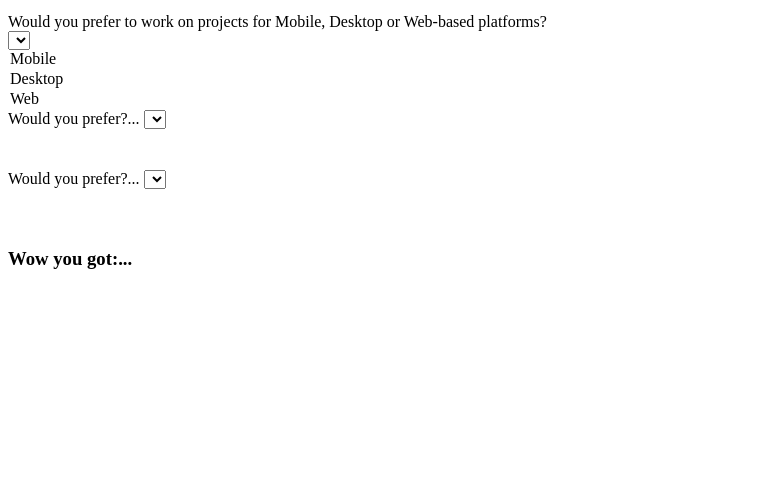
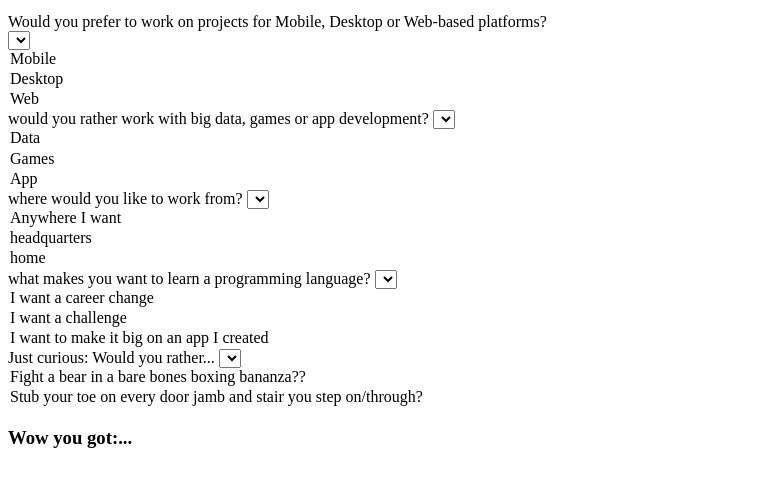
Before and after one commit to jamaier/language-suggester, a plain HTML site: page index.html in a window 1280 px wide. Shown: the part 101-588 px from the top of the page, without its empty margins (0-762 px from the left). Drawn offline with Linux system fonts and the light colour scheme.

Commit message:
Finish initial HTML layout and additional whiteboarding.

```diff
--- a/index.html
+++ b/index.html
@@ -18,16 +18,31 @@
       <option value="Web">Web</option>
   </div>
   <div class="formTwo" name="formTwo">
-    <label for="questionTwo">Would you prefer?...</label>
+    <label for="questionTwo">would you rather work with big data, games or app development?</label>
     <select name="questionTwo" id="questionTwo"></select>
-      <option value=""></option>
-      <option value=""></option>
+      <option value="data">Data</option>
+      <option value="games">Games</option>
+      <option value="app">App</option>
   </div>
   <div class="formThree" name="formThree">
-    <label for="questionThree">Would you prefer?...</label>
+    <label for="questionThree">where would you like to work from?</label>
     <select name="questionThree" id="questionThree"></select>
-      <option value=""></option>
-      <option value=""></option>
+      <option value="anywhere">Anywhere I want</option>
+      <option value="headquarters">headquarters</option>
+      <option value="home">home</option>
+  </div>
+  <div class="formFour" name="formFour">
+    <label for="questionFour">what makes you want to learn a programming language?</label>
+    <select name="questionFour" id="questionFour"></select>
+      <option value="career">I want a career change</option>
+      <option value="challenge">I want a challenge</option>
+      <option value="makeItBig">I want to make it big on an app I created</option>
+  </div>
+  <div class="formFive" name="formFive">
+    <label for="questionFive">Just curious: Would you rather...</label>
+    <select name="questionFive" id="questionFive"></select>
+      <option value="anywhere">Fight a bear in a bare bones boxing bananza??</option>
+      <option value="headquarters">Stub your toe on every door jamb and stair you step on/through?</option>
   </div>
   <div class="result">
     <h3>Wow you got:...</h3>
```
